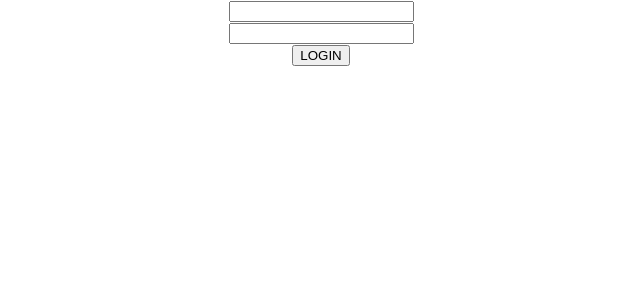
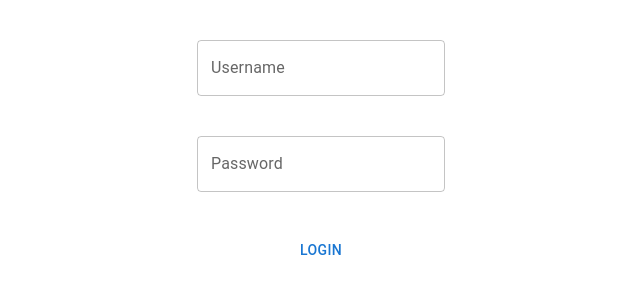
Before and after one commit to gavand-sagar/react-demo-aug-2023, a React (Create React App) app: page / in a window 1280 px wide. Shown: the top 300 px of the page, without its empty margins (319-959 px from the left). Built offline with nearby package versions, Linux system fonts and the light colour scheme.

Commit message:
mui added

```diff
--- a/package.json
+++ b/package.json
@@ -3,6 +3,11 @@
   "version": "0.1.0",
   "private": true,
   "dependencies": {
+    "@emotion/react": "^11.11.1",
+    "@emotion/styled": "^11.11.0",
+    "@mui/icons-material": "^5.14.3",
+    "@mui/material": "^5.14.4",
+    "@mui/styled-engine-sc": "^5.12.0",
     "@testing-library/jest-dom": "^5.17.0",
     "@testing-library/react": "^13.4.0",
     "@testing-library/user-event": "^13.5.0",
@@ -10,6 +15,7 @@
     "react-dom": "^18.2.0",
     "react-hook-form": "^7.45.4",
     "react-scripts": "5.0.1",
+    "styled-components": "^6.0.7",
     "web-vitals": "^2.1.4"
   },
   "scripts": {
--- a/src/Login.jsx
+++ b/src/Login.jsx
@@ -1,3 +1,4 @@
+import { Button, TextField } from '@mui/material';
 import React from 'react'
 import { useForm } from 'react-hook-form';
 
@@ -10,24 +11,22 @@ export default function Login() {
     return (
         <div>
             <form onSubmit={handleSubmit(submit)}>
+                <br />
+                <br />
                 <div>
-                    <input {...register('username', { required: "Username is Required" })} />
+                    <TextField error={errors?.username} helperText={errors?.username?.message} label="Username" variant="outlined" {...register('username', { required: "Username is Required" })} />
+
                 </div>
-                <div className='error-message'>
-                    {
-                        errors?.username?.message
-                    }
+                <br />
+                <br />
+                <div>
+                    <TextField error={errors?.password} helperText={errors?.password?.message} label="Password" variant="outlined" {...register('password', { required: "Password is Required" })} />
+
                 </div>
+                <br />
+                <br />
                 <div>
-                    <input {...register('password', { required: "Password is Required" })} />
-                </div>
-                <div className='error-message'>
-                    {
-                        errors?.password?.message
-                    }
-                </div>
-                <div>
-                    <button type='submit'>LOGIN</button>
+                    <Button type='submit' varient="contained">LOGIN</Button>
                 </div>
             </form>
         </div>
```
Also changed, not shown: 1 other file (tests, documents, lock files or other folders).
